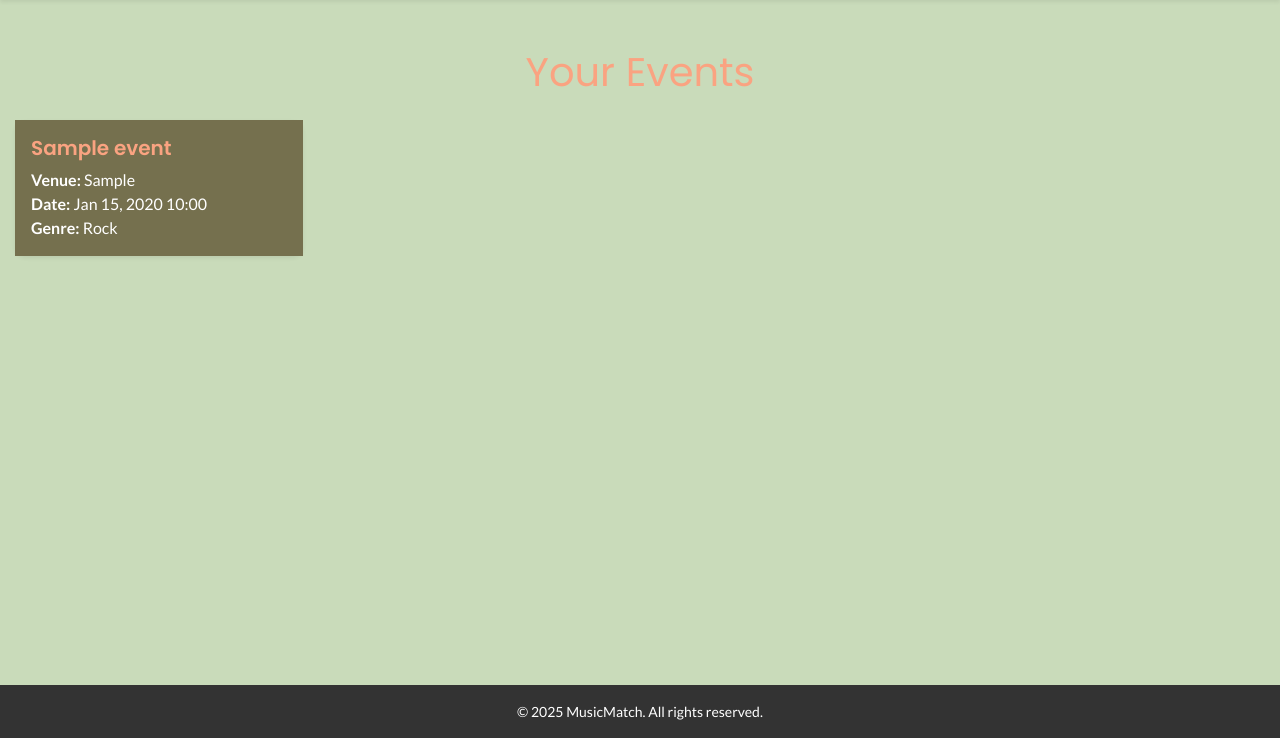
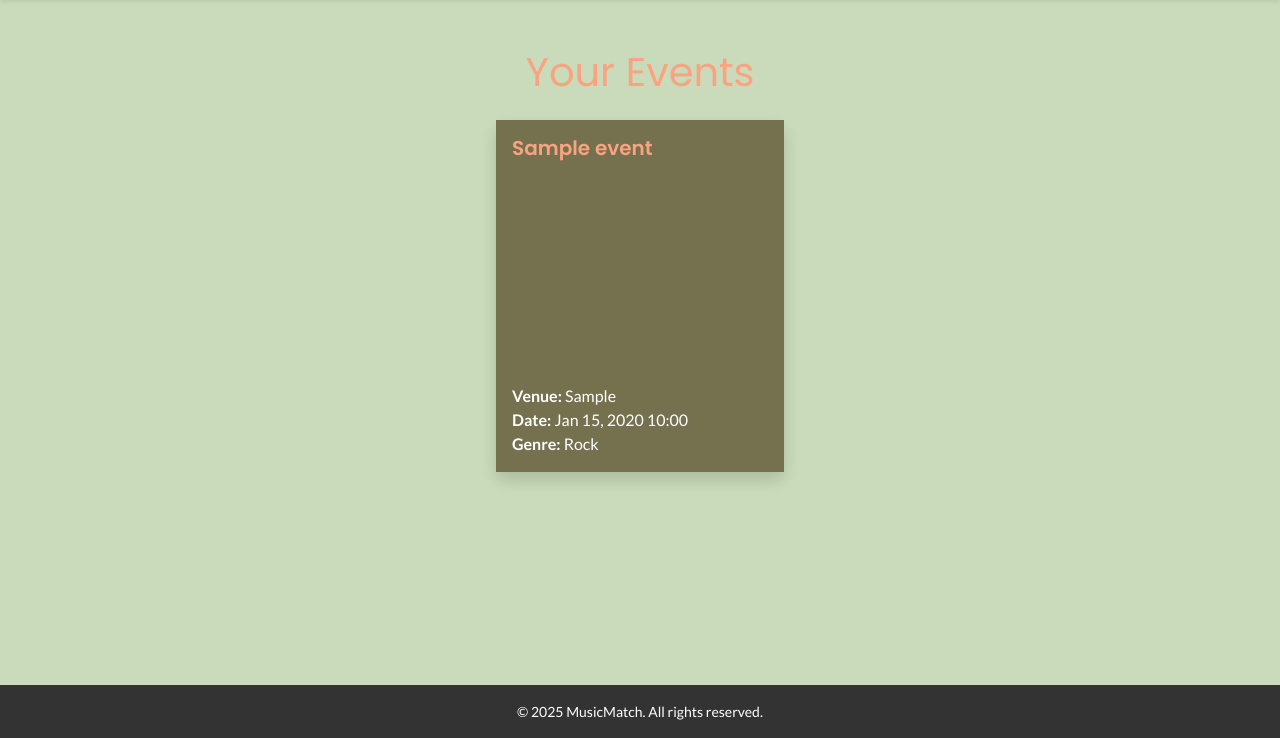
Before and after one commit to mahmudurmahid/individual-full-stack-project, a Django app: page /my-events/ in a window 1280 px wide. Shown: the part 62-800 px from the top of the page. Run offline with Django 4.2, Linux system fonts and the light colour scheme; a user stored in the database is signed in; tables that the repository leaves empty hold one stand-in row (values such as "Sample post").

Commit message:
my events style issue fix:

```diff
--- a/templates/my_events.html
+++ b/templates/my_events.html
@@ -67,10 +67,10 @@
       <h1 class="mb-4 text-center">Your Events</h1>
 
       {% if my_events %}
-      <div class="row">
+      <!-- Use cards-container for consistent centering -->
+      <div class="cards-container">
         {% for event in my_events %}
-        <div class="col-md-4">
-          <div class="card shadow-sm mb-4">
+        <div class="card shadow">
           <div class="card-body">
             <h5 class="card-title">{{ event.title }}</h5>
             <p class="card-text">
@@ -78,7 +78,6 @@
               <strong>Date:</strong> {{ event.date|date:"M d, Y H:i" }}<br />
               <strong>Genre:</strong> {{ event.get_music_genre_display }}
             </p>
-            </div>
           </div>
         </div>
         {% endfor %}
```
Lines whose indentation alone changed are shown as unchanged.
